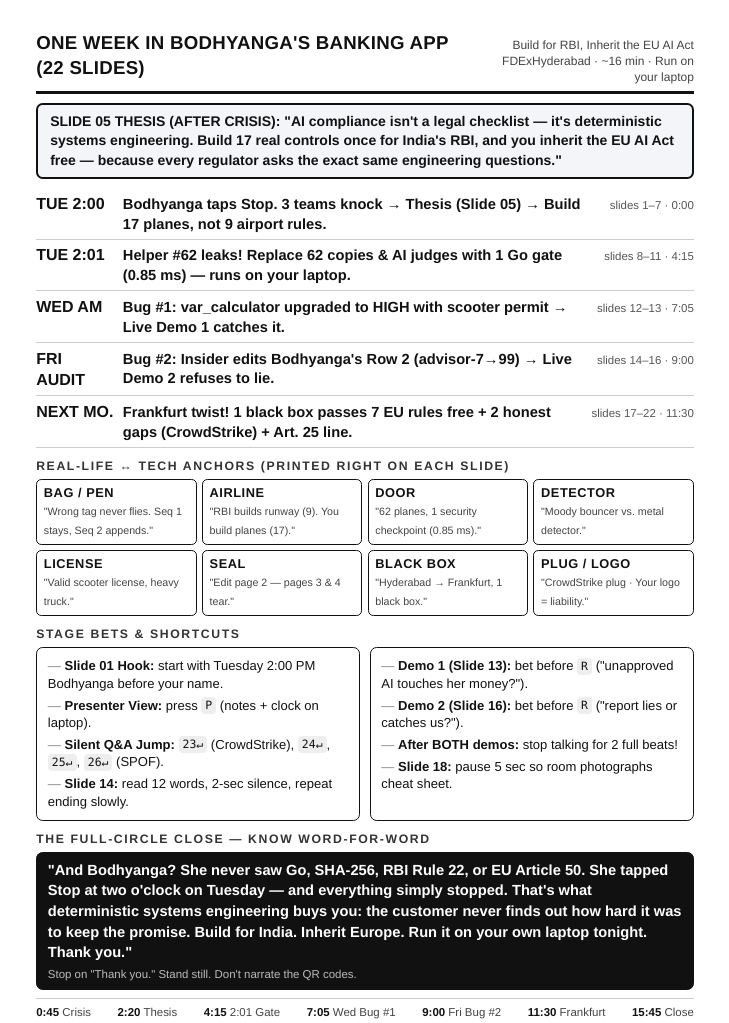
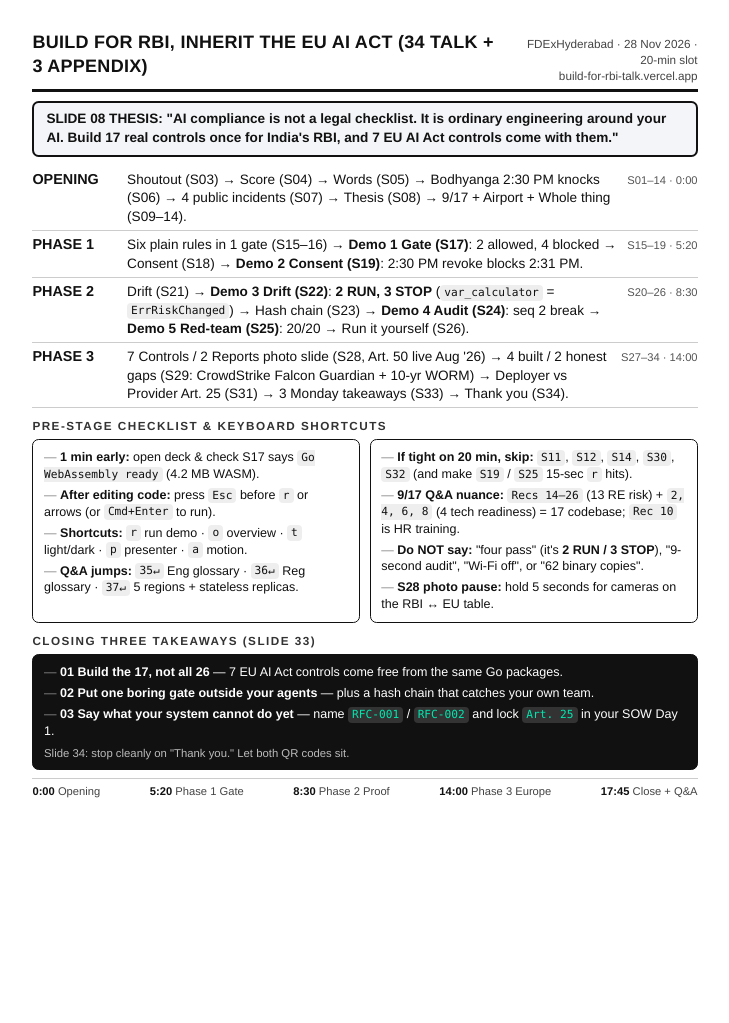
Before and after one commit to PratikDhanave/Build-For-RBI-Inherit-The-EU-AI-Act, a plain HTML site: page docs/PRESENTER-CARD.html in a window 1280 px wide. Shown: the whole page, without its empty margins (275-1004 px from the left). After the commit the page ends 829 px from the top, so only its background shows below. Drawn offline with Linux system fonts and the light colour scheme.

Commit message:
Sync README slide links (#22/#24), NARRATION.md, and PRESENTER-CARD.html to 37-slide deck

```diff
--- a/docs/PRESENTER-CARD.html
+++ b/docs/PRESENTER-CARD.html
@@ -3,104 +3,89 @@
 <head>
 <meta charset="utf-8">
 <meta name="viewport" content="width=device-width, initial-scale=1">
-<title>Presenter Card</title>
+<title>Presenter Card — Build for RBI, Inherit the EU AI Act (37 Slides)</title>
 <style>
-  @page { size: A4 portrait; margin: 11mm; }
+  @page { size: A4 portrait; margin: 10mm; }
   * { margin: 0; padding: 0; box-sizing: border-box; }
   html, body { background: #fff; color: #111; }
-  body { font-family: "Helvetica Neue", Arial, sans-serif; font-size: 10.8pt; line-height: 1.34; padding: 8mm; max-width: 190mm; margin: 0 auto; }
-  @media print { body { padding: 0; } .noprint { display: none; } }
+  body { font-family: "Helvetica Neue", Arial, sans-serif; font-size: 10.2pt; line-height: 1.34; padding: 8mm; max-width: 192mm; margin: 0 auto; }
+  @media print { body { padding: 0; } }
   header { border-bottom: 2.5pt solid #111; padding-bottom: 4pt; margin-bottom: 7pt; display: flex; justify-content: space-between; align-items: baseline; }
-  header h1 { font-size: 14pt; letter-spacing: .2pt; }
-  header .meta { font-size: 9pt; color: #444; text-align: right; }
-  .thesis { border: 1.5pt solid #111; background: #f3f5f8; border-radius: 5pt; padding: 5.5pt 9pt; margin-bottom: 7pt; font-size: 10.5pt; font-weight: 700; line-height: 1.36; }
-  h2 { font-size: 9.2pt; text-transform: uppercase; letter-spacing: 1.2pt; margin: 7.5pt 0 3.5pt; color: #333; }
-  .sent { display: flex; gap: 7pt; align-items: baseline; padding: 3.5pt 0; border-bottom: .6pt solid #ccc; }
+  header h1 { font-size: 13.5pt; letter-spacing: .2pt; }
+  header .meta { font-size: 8.8pt; color: #444; text-align: right; }
+  .thesis { border: 1.5pt solid #111; background: #f3f5f8; border-radius: 5pt; padding: 5.5pt 9pt; margin-bottom: 7pt; font-size: 10.2pt; font-weight: 700; line-height: 1.36; }
+  h2 { font-size: 8.8pt; text-transform: uppercase; letter-spacing: 1.1pt; margin: 7.5pt 0 3.5pt; color: #333; }
+  .sent { display: flex; gap: 7pt; align-items: baseline; padding: 3.2pt 0; border-bottom: .6pt solid #ccc; }
   .sent:last-child { border-bottom: none; }
-  .sent .n { font-size: 12pt; font-weight: 800; min-width: 58pt; color: #111; }
-  .sent .t { font-size: 11pt; font-weight: 600; }
-  .sent .w { font-size: 8.6pt; color: #555; margin-left: auto; white-space: nowrap; text-align: right; }
-  .anchors { display: grid; grid-template-columns: repeat(4, 1fr); gap: 4pt; }
-  .a { border: 1pt solid #111; border-radius: 4pt; padding: 3pt 5pt; }
-  .a b { display: block; font-size: 9.6pt; text-transform: uppercase; letter-spacing: .4pt; }
-  .a span { font-size: 8pt; color: #444; }
+  .sent .n { font-size: 10.8pt; font-weight: 800; min-width: 64pt; color: #111; }
+  .sent .t { font-size: 10.2pt; font-weight: 500; }
+  .sent .w { font-size: 8.4pt; color: #555; margin-left: auto; white-space: nowrap; text-align: right; }
   .row2 { display: grid; grid-template-columns: 1fr 1fr; gap: 7pt; }
-  .box { border: 1.3pt solid #111; border-radius: 5pt; padding: 5.5pt 8pt; }
+  .box { border: 1.2pt solid #111; border-radius: 5pt; padding: 5.5pt 8pt; }
   .box.fill { background: #111; color: #fff; }
   .box.fill .small { color: #bbb; }
-  .small { font-size: 8.6pt; color: #555; }
-  .close-line { font-size: 11pt; font-weight: 700; line-height: 1.4; }
-  code { font-family: Menlo, Consolas, monospace; font-size: 8.6pt; background: #eee; padding: 1pt 3pt; border-radius: 3pt; }
+  .small { font-size: 8.5pt; color: #555; }
+  code { font-family: Menlo, Consolas, monospace; font-size: 8.4pt; background: #eee; padding: 1pt 3pt; border-radius: 3pt; }
+  .box.fill code { background: #333; color: #00e8af; }
   ul { list-style: none; }
-  li { padding: 1.6pt 0; font-size: 9.8pt; }
+  li { padding: 1.6pt 0; font-size: 9.4pt; }
   li::before { content: "— "; color: #888; }
-  .clock { display: flex; justify-content: space-between; font-size: 8.6pt; color: #444; border-top: .6pt solid #ccc; margin-top: 6pt; padding-top: 4pt; }
+  .clock { display: flex; justify-content: space-between; font-size: 8.4pt; color: #444; border-top: .6pt solid #ccc; margin-top: 6pt; padding-top: 4pt; }
   .clock b { color: #111; }
 </style>
 </head>
 <body>
 
 <header>
-  <h1>ONE WEEK IN BODHYANGA'S BANKING APP (22 SLIDES)</h1>
-  <div class="meta">Build for RBI, Inherit the EU AI Act<br>FDExHyderabad · ~16 min · Run on your laptop</div>
+  <h1>BUILD FOR RBI, INHERIT THE EU AI ACT (34 TALK + 3 APPENDIX)</h1>
+  <div class="meta">FDExHyderabad &middot; 28 Nov 2026 &middot; 20-min slot<br>build-for-rbi-talk.vercel.app</div>
 </header>
 
 <div class="thesis">
-  SLIDE 05 THESIS (AFTER CRISIS): "AI compliance isn't a legal checklist — it's deterministic systems engineering. Build 17 real controls once for India's RBI, and you inherit the EU AI Act free — because every regulator asks the exact same engineering questions."
+  SLIDE 08 THESIS: "AI compliance is not a legal checklist. It is ordinary engineering around your AI. Build 17 real controls once for India's RBI, and 7 EU AI Act controls come with them."
 </div>
 
-<div class="sent"><div class="n">TUE 2:00</div><div class="t">Bodhyanga taps Stop. 3 teams knock → Thesis (Slide 05) → Build 17 planes, not 9 airport rules.</div><div class="w">slides 1–7 · 0:00</div></div>
-<div class="sent"><div class="n">TUE 2:01</div><div class="t">Helper #62 leaks! Replace 62 copies &amp; AI judges with 1 Go gate (0.85 ms) — runs on your laptop.</div><div class="w">slides 8–11 · 4:15</div></div>
-<div class="sent"><div class="n">WED AM</div><div class="t">Bug #1: var_calculator upgraded to HIGH with scooter permit → Live Demo 1 catches it.</div><div class="w">slides 12–13 · 7:05</div></div>
-<div class="sent"><div class="n">FRI AUDIT</div><div class="t">Bug #2: Insider edits Bodhyanga's Row 2 (advisor-7→99) → Live Demo 2 refuses to lie.</div><div class="w">slides 14–16 · 9:00</div></div>
-<div class="sent"><div class="n">NEXT MO.</div><div class="t">Frankfurt twist! 1 black box passes 7 EU rules free + 2 honest gaps (CrowdStrike) + Art. 25 line.</div><div class="w">slides 17–22 · 11:30</div></div>
+<div class="sent"><div class="n">OPENING</div><div class="t">Shoutout (S03) &rarr; Score (S04) &rarr; Words (S05) &rarr; Bodhyanga 2:30 PM knocks (S06) &rarr; 4 public incidents (S07) &rarr; Thesis (S08) &rarr; 9/17 + Airport + Whole thing (S09&ndash;14).</div><div class="w">S01&ndash;14 &middot; 0:00</div></div>
+<div class="sent"><div class="n">PHASE 1</div><div class="t">Six plain rules in 1 gate (S15&ndash;16) &rarr; <b>Demo 1 Gate (S17)</b>: 2 allowed, 4 blocked &rarr; Consent (S18) &rarr; <b>Demo 2 Consent (S19)</b>: 2:30 PM revoke blocks 2:31 PM.</div><div class="w">S15&ndash;19 &middot; 5:20</div></div>
+<div class="sent"><div class="n">PHASE 2</div><div class="t">Drift (S21) &rarr; <b>Demo 3 Drift (S22)</b>: <b>2 RUN, 3 STOP</b> (<code>var_calculator</code> = <code>ErrRiskChanged</code>) &rarr; Hash chain (S23) &rarr; <b>Demo 4 Audit (S24)</b>: seq 2 break &rarr; <b>Demo 5 Red-team (S25)</b>: 20/20 &rarr; Run it yourself (S26).</div><div class="w">S20&ndash;26 &middot; 8:30</div></div>
+<div class="sent"><div class="n">PHASE 3</div><div class="t">7 Controls / 2 Reports photo slide (S28, Art. 50 live Aug '26) &rarr; 4 built / 2 honest gaps (S29: CrowdStrike Falcon Guardian + 10-yr WORM) &rarr; Deployer vs Provider Art. 25 (S31) &rarr; 3 Monday takeaways (S33) &rarr; Thank you (S34).</div><div class="w">S27&ndash;34 &middot; 14:00</div></div>
 
-<h2>Real-life ↔ Tech anchors (printed right on each slide)</h2>
-<div class="anchors">
-  <div class="a"><b>Bag / Pen</b><span>"Wrong tag never flies. Seq 1 stays, Seq 2 appends."</span></div>
-  <div class="a"><b>Airline</b><span>"RBI builds runway (9). You build planes (17)."</span></div>
-  <div class="a"><b>Door</b><span>"62 planes, 1 security checkpoint (0.85 ms)."</span></div>
-  <div class="a"><b>Detector</b><span>"Moody bouncer vs. metal detector."</span></div>
-  <div class="a"><b>License</b><span>"Valid scooter license, heavy truck."</span></div>
-  <div class="a"><b>Seal</b><span>"Edit page 2 — pages 3 &amp; 4 tear."</span></div>
-  <div class="a"><b>Black box</b><span>"Hyderabad → Frankfurt, 1 black box."</span></div>
-  <div class="a"><b>Plug / Logo</b><span>"CrowdStrike plug · Your logo = liability."</span></div>
-</div>
-
-<h2>Stage bets &amp; shortcuts</h2>
+<h2>Pre-stage checklist &amp; keyboard shortcuts</h2>
 <div class="row2">
   <div class="box">
     <ul>
-      <li><b>Slide 01 Hook:</b> start with Tuesday 2:00 PM Bodhyanga before your name.</li>
-      <li><b>Presenter View:</b> press <code>P</code> (notes + clock on laptop).</li>
-      <li><b>Silent Q&amp;A Jump:</b> <code>23↵</code> (CrowdStrike), <code>24↵</code>, <code>25↵</code>, <code>26↵</code> (SPOF).</li>
-      <li><b>Slide 14:</b> read 12 words, 2-sec silence, repeat ending slowly.</li>
+      <li><b>1 min early:</b> open deck &amp; check S17 says <code>Go WebAssembly ready</code> (4.2 MB WASM).</li>
+      <li><b>After editing code:</b> press <code>Esc</code> before <code>r</code> or arrows (or <code>Cmd+Enter</code> to run).</li>
+      <li><b>Shortcuts:</b> <code>r</code> run demo &middot; <code>o</code> overview &middot; <code>t</code> light/dark &middot; <code>p</code> presenter &middot; <code>a</code> motion.</li>
+      <li><b>Q&amp;A jumps:</b> <code>35&crarr;</code> Eng glossary &middot; <code>36&crarr;</code> Reg glossary &middot; <code>37&crarr;</code> 5 regions + stateless replicas.</li>
     </ul>
   </div>
   <div class="box">
     <ul>
-      <li><b>Demo 1 (Slide 13):</b> bet before <code>R</code> ("unapproved AI touches her money?").</li>
-      <li><b>Demo 2 (Slide 16):</b> bet before <code>R</code> ("report lies or catches us?").</li>
-      <li><b>After BOTH demos:</b> stop talking for 2 full beats!</li>
-      <li><b>Slide 18:</b> pause 5 sec so room photographs cheat sheet.</li>
+      <li><b>If tight on 20 min, skip:</b> <code>S11</code>, <code>S12</code>, <code>S14</code>, <code>S30</code>, <code>S32</code> (and make <code>S19</code> / <code>S25</code> 15-sec <code>r</code> hits).</li>
+      <li><b>9/17 Q&amp;A nuance:</b> <code>Recs 14&ndash;26</code> (13 RE risk) + <code>2, 4, 6, 8</code> (4 tech readiness) = 17 codebase; <code>Rec 10</code> is HR training.</li>
+      <li><b>Do NOT say:</b> "four pass" (it's <b>2 RUN / 3 STOP</b>), "9-second audit", "Wi-Fi off", or "62 binary copies".</li>
+      <li><b>S28 photo pause:</b> hold 5 seconds for cameras on the RBI &harr; EU table.</li>
     </ul>
   </div>
 </div>
 
-<h2>The full-circle close — know word-for-word</h2>
+<h2>Closing three takeaways (Slide 33)</h2>
 <div class="box fill">
-  <div class="close-line">"And Bodhyanga? She never saw Go, SHA-256, RBI Rule 22, or EU Article 50. She tapped Stop at two o'clock on Tuesday — and everything simply stopped. That's what deterministic systems engineering buys you: the customer never finds out how hard it was to keep the promise. Build for India. Inherit Europe. Run it on your own laptop tonight. Thank you."</div>
-  <div class="small" style="margin-top:3pt">Stop on "Thank you." Stand still. Don't narrate the QR codes.</div>
+  <ul>
+    <li><b>01 Build the 17, not all 26</b> &mdash; 7 EU AI Act controls come free from the same Go packages.</li>
+    <li><b>02 Put one boring gate outside your agents</b> &mdash; plus a hash chain that catches your own team.</li>
+    <li><b>03 Say what your system cannot do yet</b> &mdash; name <code>RFC-001</code> / <code>RFC-002</code> and lock <code>Art. 25</code> in your SOW Day 1.</li>
+  </ul>
+  <div class="small" style="margin-top:3pt">Slide 34: stop cleanly on "Thank you." Let both QR codes sit.</div>
 </div>
 
 <div class="clock">
-  <span><b>0:45</b> Crisis</span>
-  <span><b>2:20</b> Thesis</span>
-  <span><b>4:15</b> 2:01 Gate</span>
-  <span><b>7:05</b> Wed Bug #1</span>
-  <span><b>9:00</b> Fri Bug #2</span>
-  <span><b>11:30</b> Frankfurt</span>
-  <span><b>15:45</b> Close</span>
+  <span><b>0:00</b> Opening</span>
+  <span><b>5:20</b> Phase 1 Gate</span>
+  <span><b>8:30</b> Phase 2 Proof</span>
+  <span><b>14:00</b> Phase 3 Europe</span>
+  <span><b>17:45</b> Close + Q&amp;A</span>
 </div>
 
 </body>
```
Also changed, not shown: 3 other files.
